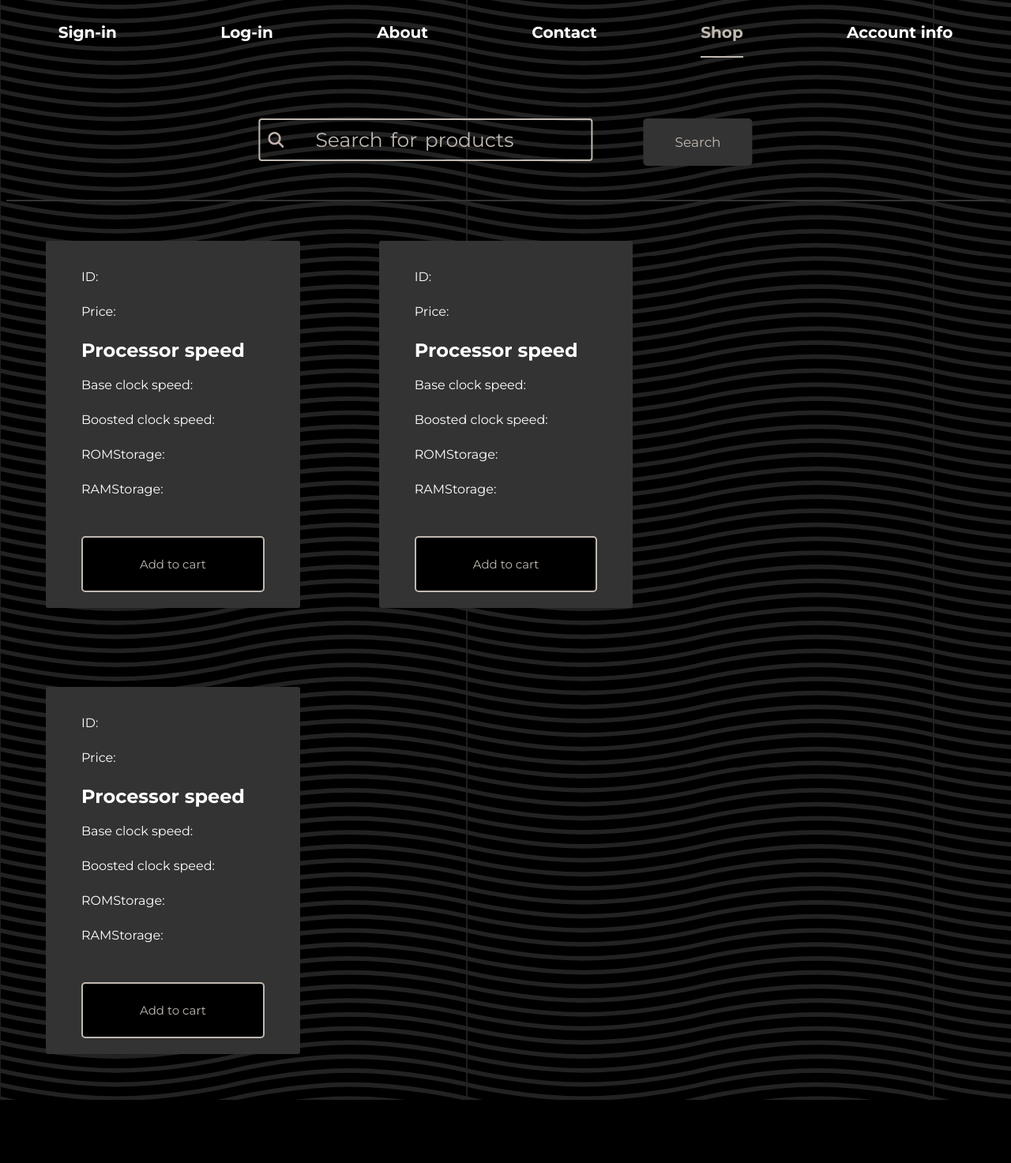
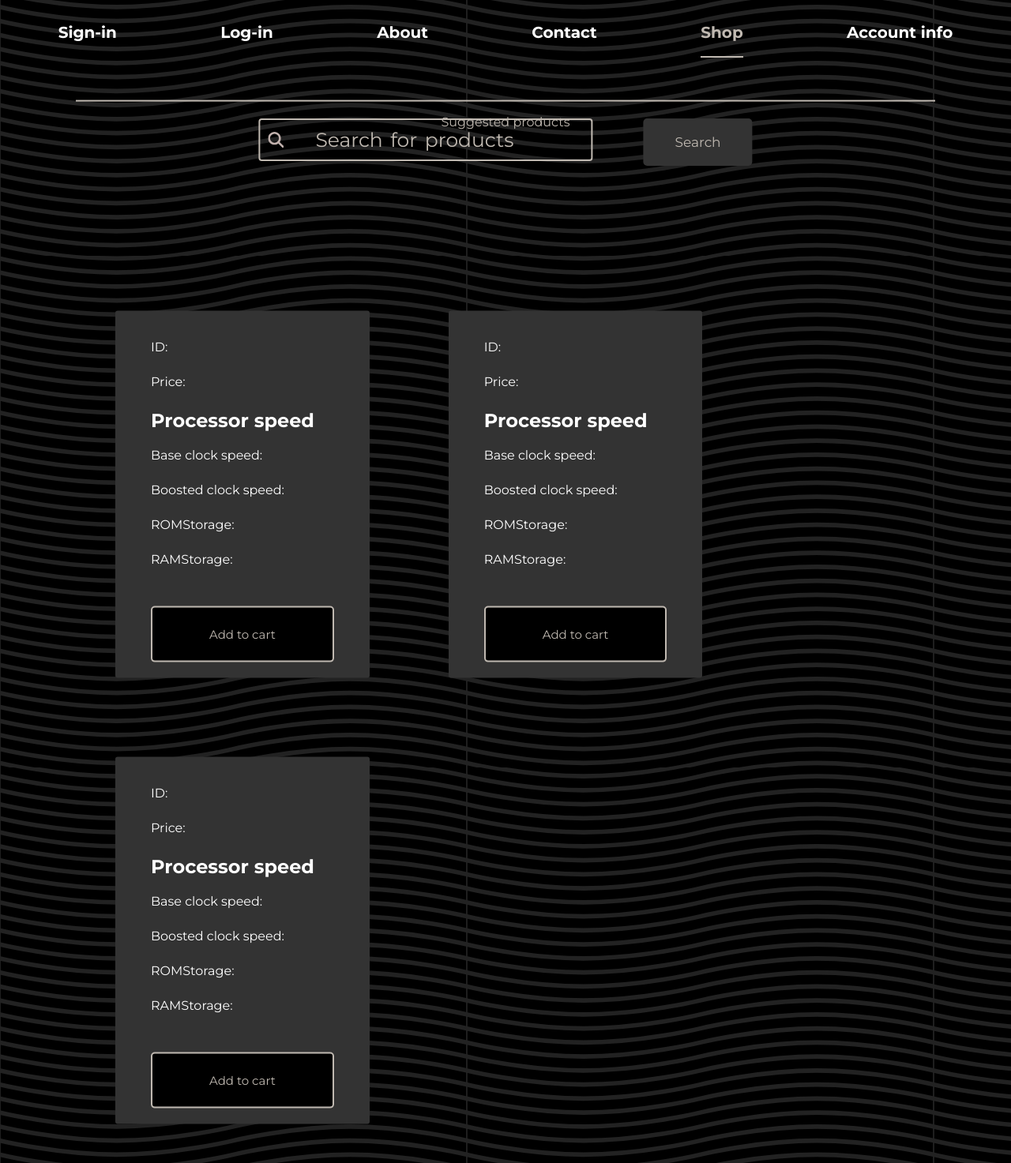
Before and after one commit to Anchiee/shoppify, a PHP site: page /view/php/shop.php in a window 1280 px wide. Shown: the whole page at 79% size. Before the commit the page ends 1393 px from the top, so only its background shows below. Run offline with PHP 8.4, Linux system fonts and the light colour scheme; data that the repository does not hold is empty; some libraries are stand-ins or nearby versions.

Commit message:
Added a split between search section and suggested products

```diff
--- a/view/php/shop.php
+++ b/view/php/shop.php
@@ -49,6 +49,9 @@
     </form>
 
 
+    <div class="products-container">
+      <p class="suggested-header">Suggested products</p>
+
       <div class="container">
 
         <?php
@@ -79,6 +82,9 @@
       </div>
 
 
+    </div>
+
+
 
   <script src="../js/hamburgerMenu.js"></script>
   </body>
--- a/view/style/productList.css
+++ b/view/style/productList.css
@@ -3,7 +3,6 @@
   display: flex;
   flex-wrap: wrap;
   margin-top:180px;
-  border-top: 2px solid #333333;
 }
 
 .product-container
--- a/view/style/shop.css
+++ b/view/style/shop.css
@@ -60,6 +60,24 @@ input::-webkit-search-cancel-button {
 }
 
 
+.products-container
+{
+  position:absolute;
+  top:100%;
+  left:50%;
+  transform: translate(-50%, -50%);
+  border-top: 2px solid #c0b9b1;
+  width: 85%;
+}
+
+.suggested-header
+{
+  display: block;
+  color: #c0b9b1;
+  text-align: center;
+}
+
+
 @media only screen and (max-width:767px)
 {
 
```
Lines whose indentation alone changed are shown as unchanged.
